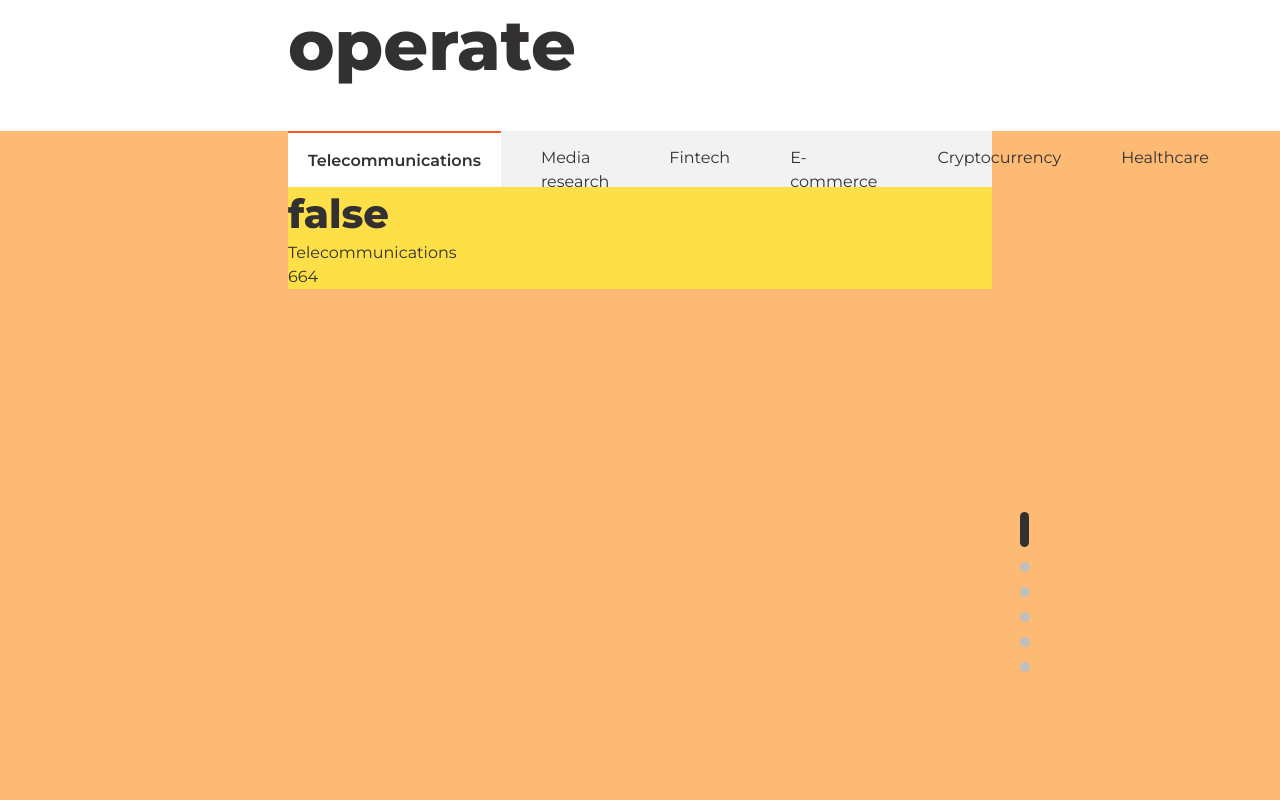
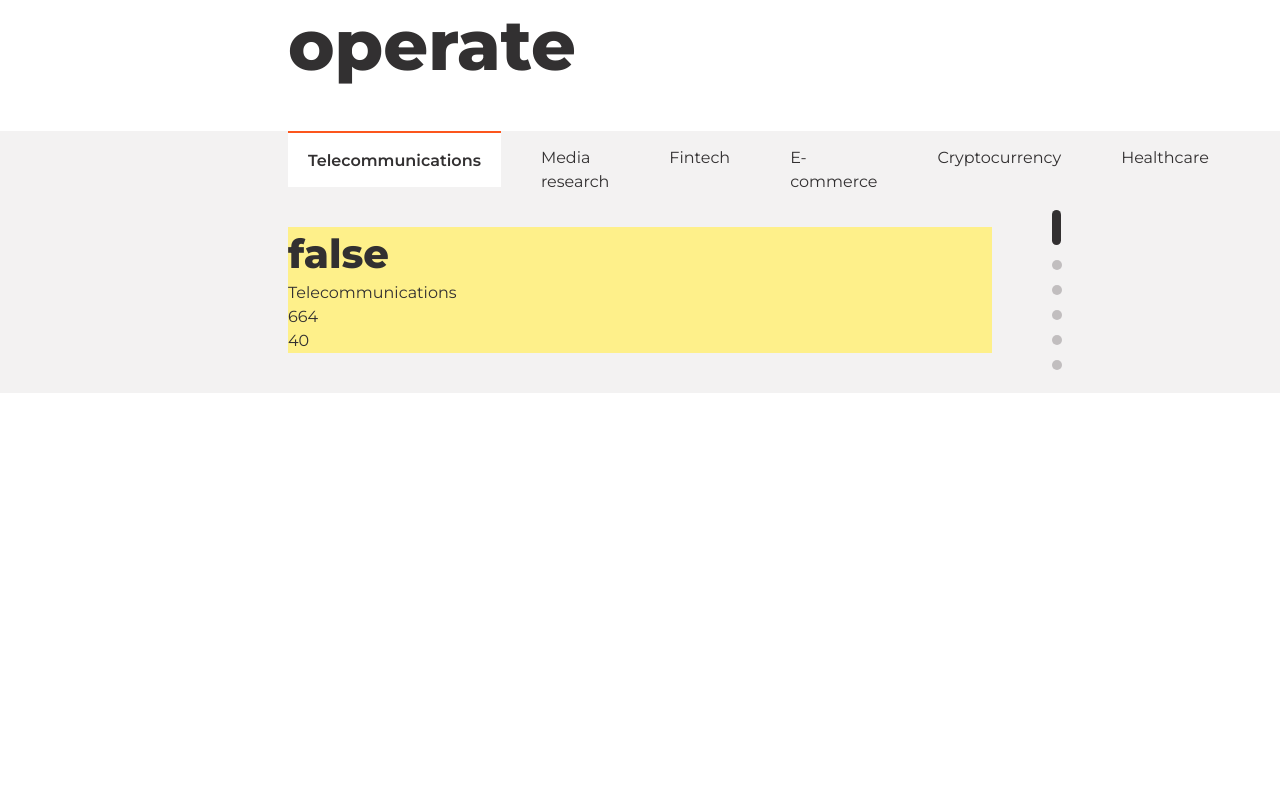
Before and after one commit to skabanets/sonomics, a React (Vite) app: page /industries in a window 1280 px wide. Shown: the part 700-1500 px from the top of the page. Built offline with nearby package versions, Linux system fonts and the light colour scheme; no server answers.

Commit message:
Update styles and optimize event handlers for IndustrySlider section

```diff
--- a/src/sections/Industries/IndustrySlider.tsx
+++ b/src/sections/Industries/IndustrySlider.tsx
@@ -7,12 +7,8 @@ import { industries, slideInWithFade } from "../../constants";
 export const IndustrySlider = () => {
   const [currentIndex, setCurrentIndex] = useState(0);
   const [scrollState, setScrollState] = useState(false);
+  const { slidePadding, slideHeight } = useDynamicDimensions();
   const sectionRef = useRef<HTMLUListElement>(null);
-  const { slideMargin, slideHeight } = useDynamicDimensions();
-
-  console.log(slideMargin, slideHeight);
-
-  const activeNavStyles = "bold-text border-themeAccentColor border-t-2 bg-navMenuBgColor";
 
   const industrySliderAnimationProps = {
     ...slideInWithFade,
@@ -36,65 +32,44 @@ export const IndustrySlider = () => {
 
   useEffect(() => {
     const handleScroll = () => {
-      if (sectionRef.current) {
-        const sectionTop = sectionRef.current.getBoundingClientRect().top;
-        const sectionBottom = sectionRef.current.getBoundingClientRect().bottom;
+      if (!sectionRef.current) return;
 
-        if (sectionTop <= 0 && currentIndex !== industries.length - 1) {
+      const { top: sectionTop, bottom: sectionBottom } = sectionRef.current.getBoundingClientRect();
+
+      if (sectionTop <= 0 && currentIndex < industries.length - 1) {
         setScrollState(true);
         sectionRef.current.scrollIntoView({
           block: "start",
         });
-        }
-
-        if (sectionTop > 0) {
+      } else if (sectionTop > 0 || (currentIndex === industries.length - 1 && sectionBottom >= 0)) {
         setScrollState(false);
-        }
-
-        if (currentIndex === industries.length - 1 && sectionBottom >= 0) {
-          setScrollState(false);
-        }
       }
     };
 
     window.addEventListener("scroll", handleScroll);
     return () => window.removeEventListener("scroll", handleScroll);
-  }, [scrollState, currentIndex]);
-
-  const blockScroll = (e: WheelEvent) => {
-    e.preventDefault();
-  };
+  }, [currentIndex]);
 
   useEffect(() => {
     const handleWheel = (e: WheelEvent) => {
-      if (
-        scrollState === true &&
-        currentIndex !== 0 &&
-        currentIndex &&
-        currentIndex !== industries.length - 1
-      ) {
-        blockScroll(e);
-      }
-
-      if (scrollState === true && currentIndex === 0 && e.deltaY > 0) {
-        blockScroll(e);
-      }
-
-      if (scrollState === true && currentIndex === industries.length - 1 && e.deltaY < 0) {
-        blockScroll(e);
-      }
-
-      if (
-        sectionRef.current &&
-        scrollState === false &&
-        currentIndex === industries.length - 1 &&
-        e.deltaY < 0
-      ) {
+      if (!scrollState) {
+        if (currentIndex === industries.length - 1 && e.deltaY < 0 && sectionRef.current) {
           setScrollState(true);
           sectionRef.current.scrollIntoView({
             behavior: "smooth",
             block: "start",
           });
+          return;
+        }
+        return;
+      }
+
+      if (
+        (currentIndex > 0 && currentIndex < industries.length - 1) ||
+        (currentIndex === 0 && e.deltaY > 0) ||
+        (currentIndex === industries.length - 1 && e.deltaY < 0)
+      ) {
+        e.preventDefault();
       }
     };
 
@@ -105,20 +80,32 @@ export const IndustrySlider = () => {
     };
   }, [currentIndex, scrollState]);
 
-  console.log(currentIndex);
+  const getIndustrySliderBgColor = (index: number) => {
+    switch (index) {
+      case 1:
+      case 5:
+        return "bg-primaryBgColor";
+      case 3:
+        return "bg-darkBgColor";
+      default:
+        return "bg-secondaryBgColor";
+    }
+  };
 
-  const height = window.innerHeight;
-  //className="h-screen bg-secondaryBgColor"
+  const slideBackgroundColor = getIndustrySliderBgColor(currentIndex);
 
   return (
-    <section className="bg-orange-300">
-      <motion.div className="container h-[calc(100dvh+10px)]" {...industrySliderAnimationProps}>
-        <ul className="flex items-center gap-[20px] bg-secondaryBgColor" ref={sectionRef}>
+    <section className={`h-[calc(100dvh+10px)]`}>
+      <motion.div {...industrySliderAnimationProps}>
+        <div className="bg-secondaryBgColor transition">
+          <ul className="container flex items-center gap-[20px]" ref={sectionRef}>
             {industries.map((industry, index) => (
               <li
                 key={index}
                 className={`h-[56px] cursor-pointer px-[20px] py-[15px] ${
-                currentIndex === index ? activeNavStyles : "small-text"
+                  currentIndex === index
+                    ? "bold-text border-t-2 border-themeAccentColor bg-navMenuBgColor"
+                    : "small-text"
                 }`}
                 onClick={() => handleMenuClick(index)}
               >
@@ -126,19 +113,21 @@ export const IndustrySlider = () => {
               </li>
             ))}
           </ul>
+        </div>
 
-        <div className={`relative my-[${slideMargin}px] flex h-full w-full flex-col`}>
+        <div className={`${slideBackgroundColor} py-[${slidePadding}px] transition`}>
+          <div className={`container relative flex h-full w-full flex-col`}>
             <motion.div
               key={currentIndex}
               initial={{ opacity: 0 }}
               animate={{ opacity: 1 }}
               transition={{ duration: 1.5, ease: "easeOut", delay: 0.25 }}
-            className={`bg-yellow-300 h-[${slideHeight}px]`}
+              className={`bg-yellow-200 h-[${slideHeight}px]`}
             >
               <h2>{scrollState ? "true" : "false"}</h2>
               <p>{industries[currentIndex].name}</p>
               <p>{slideHeight}</p>
-            <p>{slideMargin}</p>
+              <p>{slidePadding}</p>
             </motion.div>
 
             <div className="absolute right-[-38px] top-1/2 flex translate-y-[-50%] flex-col gap-[15px]">
@@ -154,7 +143,7 @@ export const IndustrySlider = () => {
                   <div
                     className={`transition ${
                       currentIndex === index
-                      ? "h-[35px] w-[9px] rounded-[70px] bg-darkBgColor"
+                        ? `${currentIndex === 3 ? "bg-whiteTextColor" : "bg-darkBgColor"} h-[35px] w-[9px] rounded-[70px]`
                         : "h-[10px] w-[10px] rounded-full bg-secondaryLightTextColor group-hover:border group-hover:border-mainTextColor group-focus-visible:border group-focus-visible:border-mainTextColor"
                     }`}
                   />
@@ -162,6 +151,7 @@ export const IndustrySlider = () => {
               ))}
             </div>
           </div>
+        </div>
       </motion.div>
     </section>
   );
```
Lines whose indentation alone changed are shown as unchanged.
